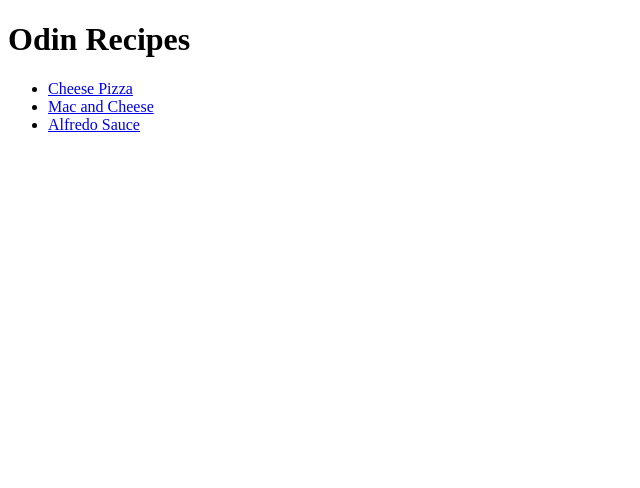
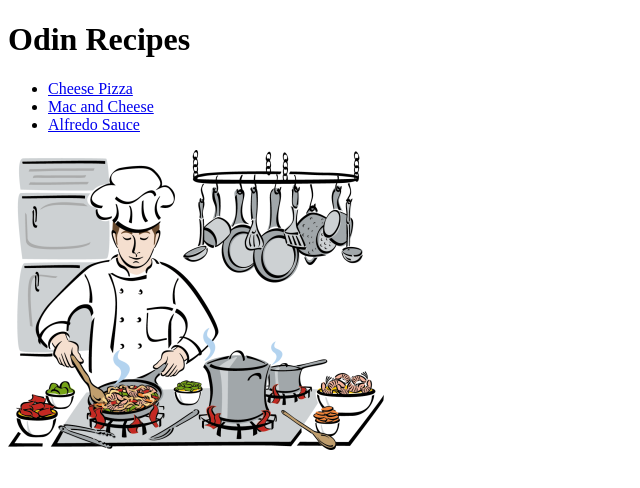
Before and after one commit to RutvikMendpara/odin-recipes, a plain HTML site: page index.html in a window 1280 px wide. Shown: the whole page, without its empty margins (0-640 px from the left). Drawn offline with Linux system fonts and the light colour scheme.

Commit message:
Added image in index page

```diff
--- a/index.html
+++ b/index.html
@@ -13,7 +13,7 @@
         <li><a href="./recipes/mac-and-cheese.html">Mac and Cheese</a></li>
         <li><a href="./recipes/alfredo-sauce.html">Alfredo Sauce</a></li>
     </ul>
-
+<img src="./images/odin-index.png" alt="Recipes Image">
 </body>
 
 </html>
```
Also changed, not shown: images/Alfredo-Sauce.jpg, images/Mac-and-Cheese.jpg, images/odin-index.png (added), images/pizza.jpg.
